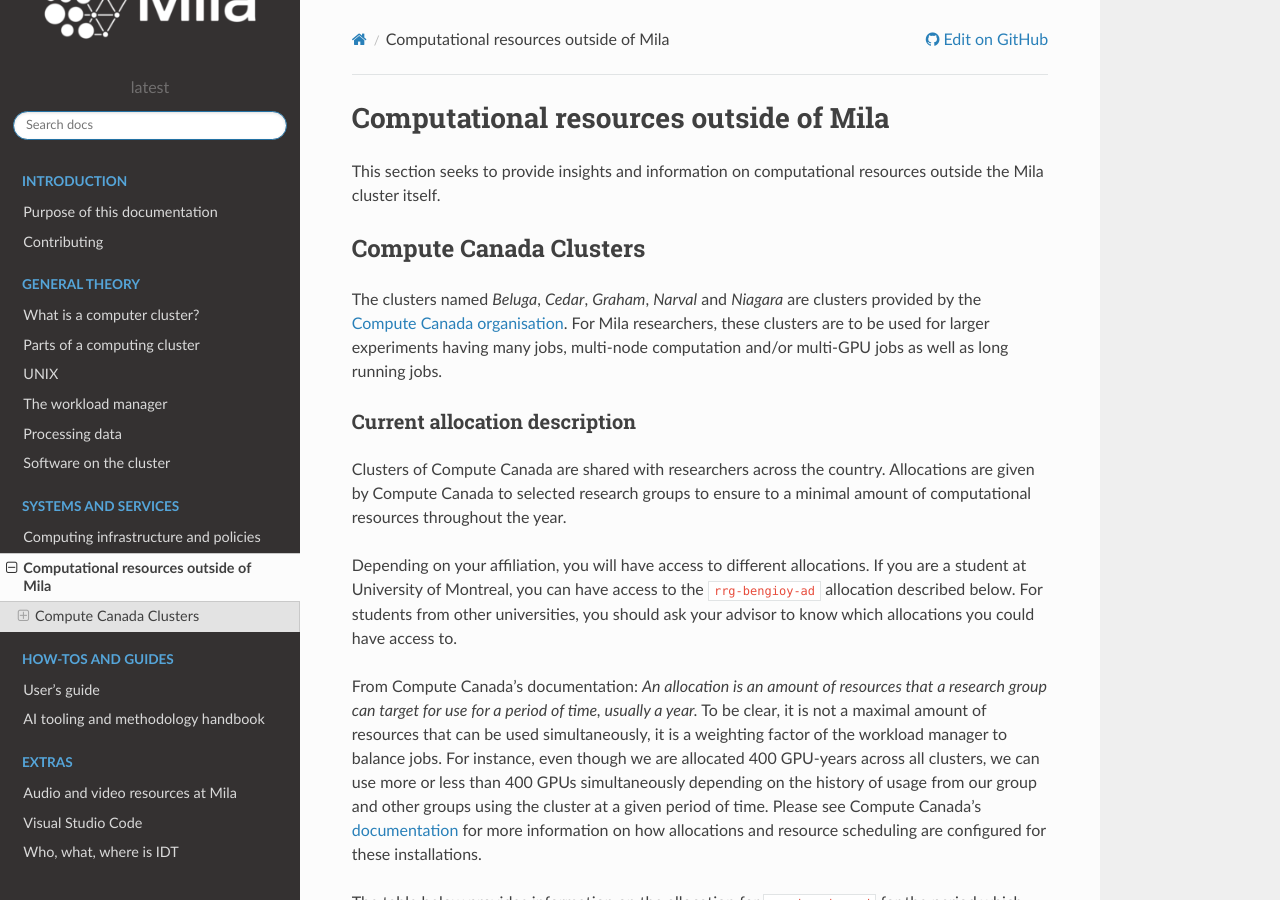
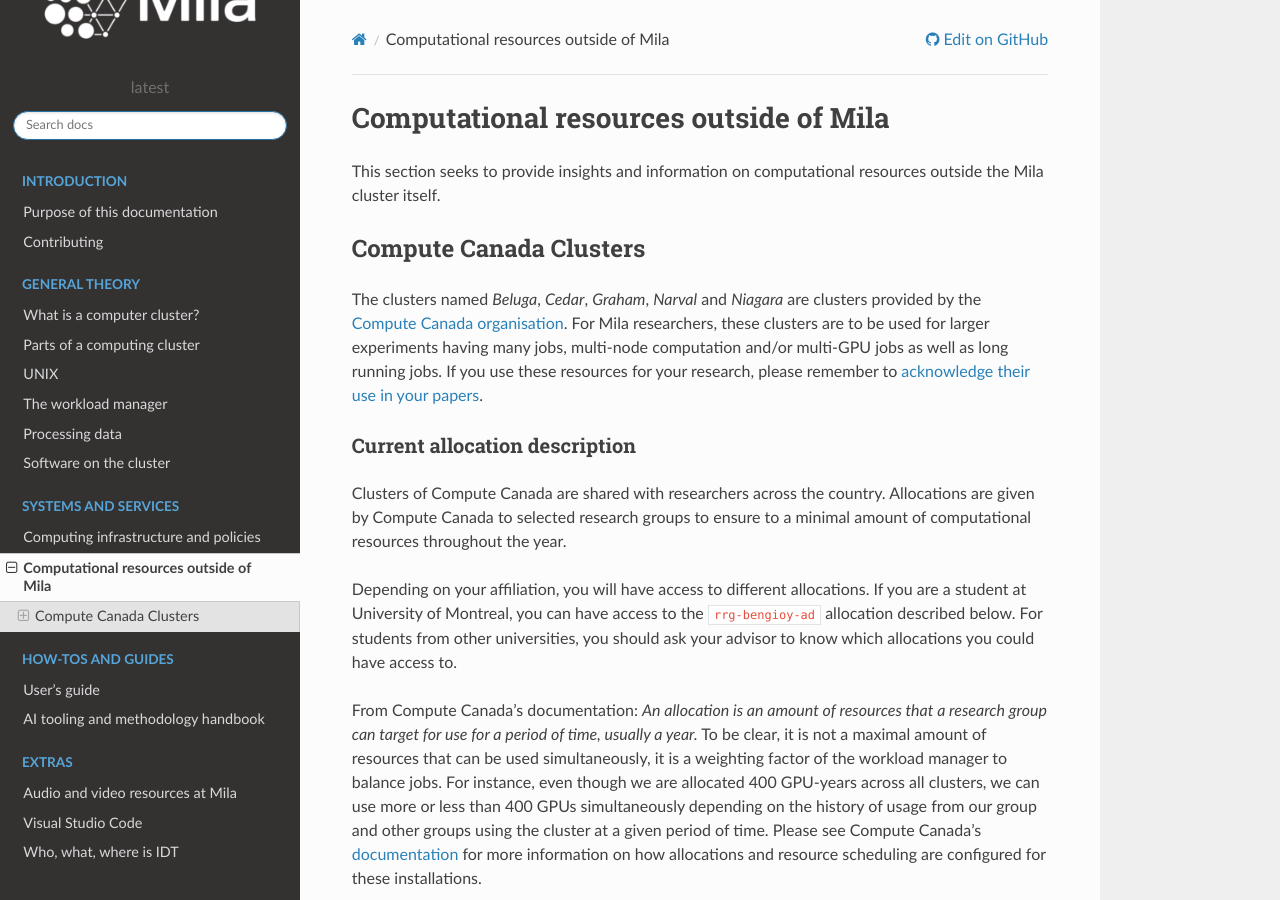
Before and after one commit to mila-iqia/mila-docs, a Sphinx documentation site: the page built from docs/Extra_compute.rst, in a window 1280 px wide and 900 px high. Built offline with Sphinx 7.4.7 and the Read the Docs theme 2.0.0, drawn with Linux system fonts in a browser that asks for light colours.

Commit message:
Remind users to acknowledge CC
* Update the Compute Canada link to point to the new website (Alliance Canada).
* Point users to the "Acknowledging the Alliance" page and remind them they should do so for their papers (this can help us with our allocation requests).

```diff
--- a/docs/Extra_compute_cc.rst
+++ b/docs/Extra_compute_cc.rst
@@ -7,9 +7,11 @@
 
 The clusters named `Beluga`, `Cedar`, `Graham`, `Narval` and `Niagara` are
 clusters provided by the `Compute Canada organisation
-<https://www.computecanada.ca>`_. For Mila researchers, these clusters are to
+<https://alliancecan.ca/>`_. For Mila researchers, these clusters are to
 be used for larger experiments having many jobs, multi-node computation and/or
-multi-GPU jobs as well as long running jobs.
+multi-GPU jobs as well as long running jobs. If you use these resources for your
+research, please remember to `acknowledge their use in your papers
+<https://alliancecan.ca/en/services/advanced-research-computing/acknowledging-alliance>`_.
 
 
 Current allocation description
```
